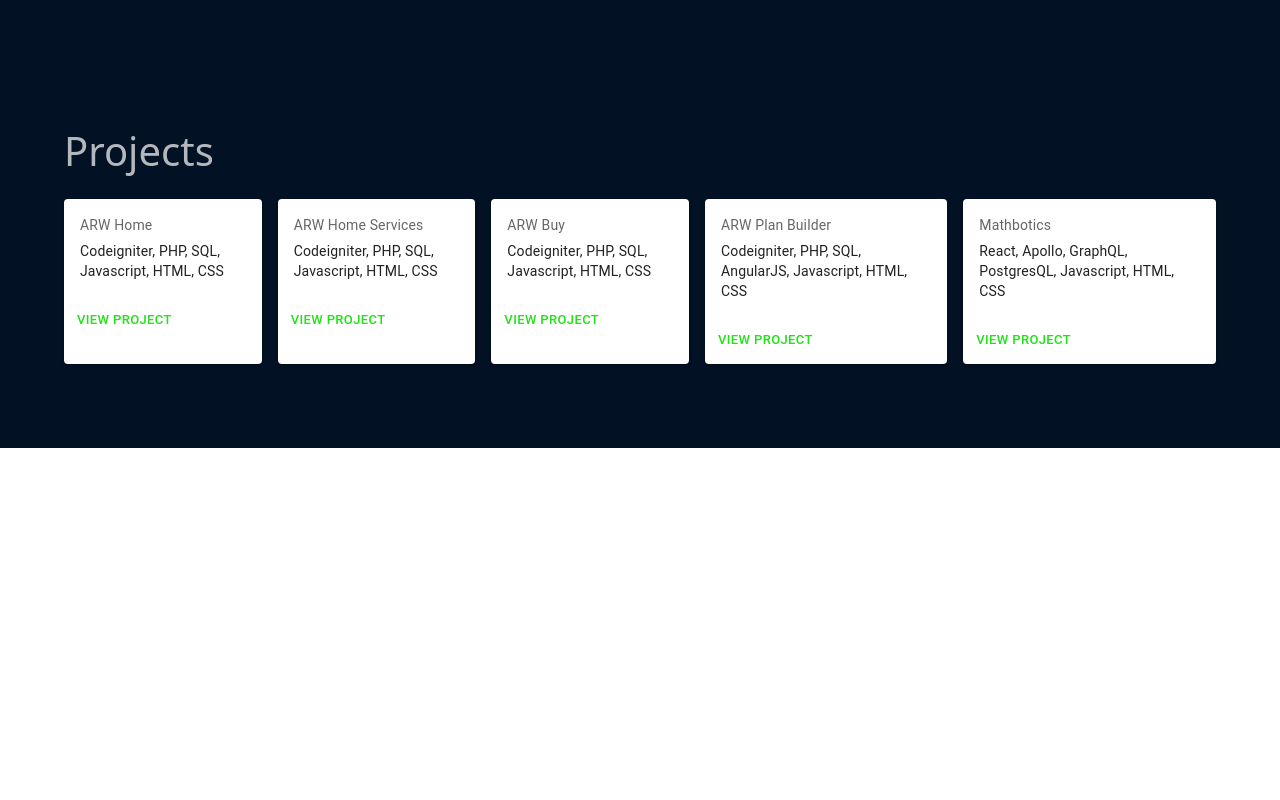
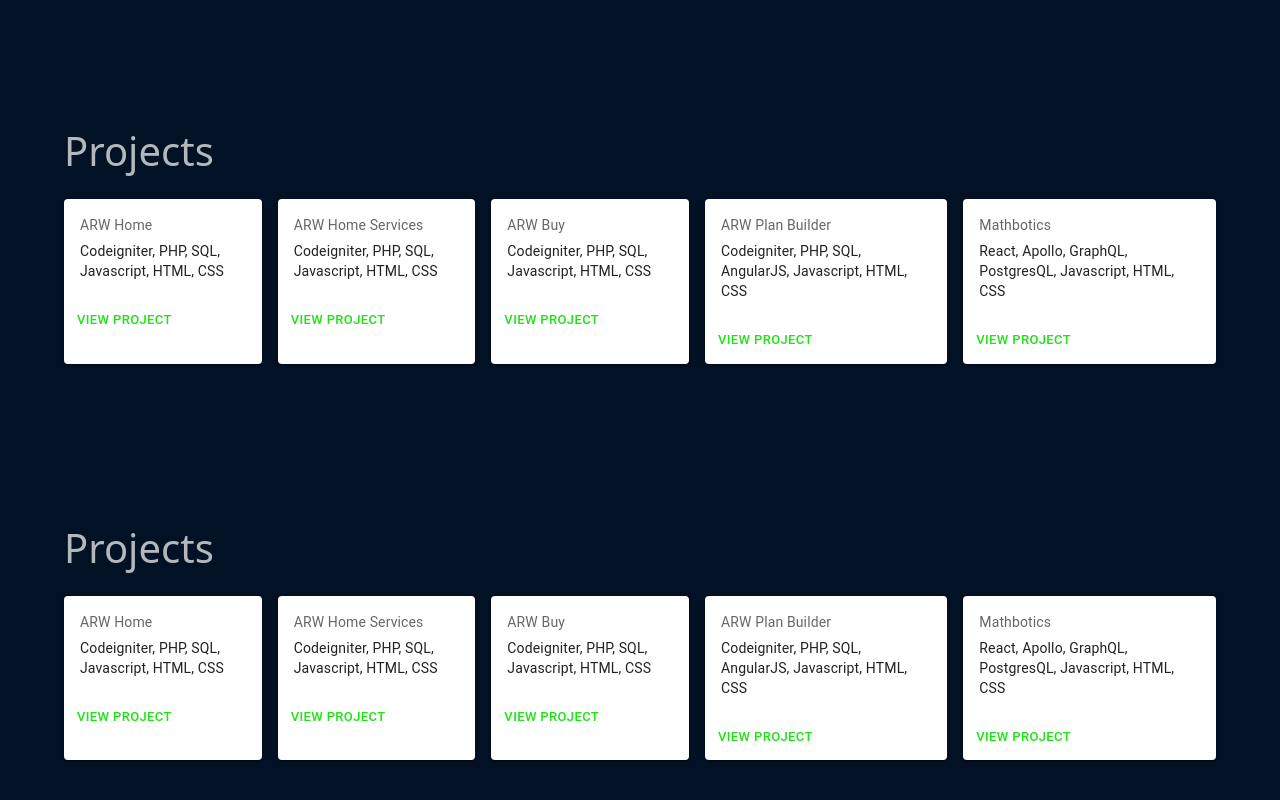
Before and after one commit to cbarb/website, a React (Create React App) app: page / in a window 1280 px wide. Shown: the part 748-1548 px from the top of the page. Before the commit the page ends 1196 px from the top, so only its background shows below. Built offline with nearby package versions, Linux system fonts and the light colour scheme.

Commit message:
Testing highlight system with other pages

```diff
--- a/src/App.js
+++ b/src/App.js
@@ -2,6 +2,7 @@ import Header from "./components/Header";
 import { Container } from "@mui/material";
 import Home from "./components/Home";
 import Footer from "./components/Footer";
+import About from "./components/About";
 import Projects from "./components/Projects";
 import { useEffect, useState } from "react";
 import { createTheme, ThemeProvider } from "@mui/material";
@@ -36,6 +37,7 @@ function App() {
         <Container>
           <Home />
           <Projects value={inView} onPageChange={handlePageChange} />
+          <About value={inView} onPageChange={handlePageChange} />
         </Container>
         <Footer projectLink={inView}/>
       </div>
--- /dev/null
+++ b/src/components/About.js
@@ -0,0 +1,103 @@
+import {
+  Card,
+  Button,
+  CardActions,
+  Typography,
+  CardContent,
+  Stack,
+} from "@mui/material";
+import { motion, useAnimation } from "framer-motion";
+import { useEffect } from "react";
+import { useInView } from "react-intersection-observer";
+
+const projects = [
+  {
+    name: "ARW Home",
+    link: "https://arwhome.com/",
+    stack: "Codeigniter, PHP, SQL, Javascript, HTML, CSS",
+  },
+  {
+    name: "ARW Home Services",
+    link: "https://arwhomeservices.com/",
+    stack: "Codeigniter, PHP, SQL, Javascript, HTML, CSS",
+  },
+  {
+    name: "ARW Buy",
+    link: "https://arwhomeservices.com/",
+    stack: "Codeigniter, PHP, SQL, Javascript, HTML, CSS",
+  },
+  {
+    name: "ARW Plan Builder",
+    link: "https://planbuilder.arwhome.com/",
+    stack: "Codeigniter, PHP, SQL, AngularJS, Javascript, HTML, CSS",
+  },
+  {
+    name: "Mathbotics",
+    link: "somegithublink.com",
+    stack: "React, Apollo, GraphQL, PostgresQL, Javascript, HTML, CSS",
+  },
+];
+
+const Projects = (props) => {
+  const { ref, inView } = useInView();
+  const animation = useAnimation();
+
+  useEffect(() => {
+    if (inView) {
+      props.onPageChange("about");
+      animation.start({
+        opacity: 1,
+        x: 0,
+      });
+    }
+    if (!inView) {
+      props.onPageChange("");
+      animation.start({
+        opacity: 0,
+        x: -400,
+      });
+    }
+  }, [inView]);
+
+  return (
+    <div
+      id="about"
+      style={{ paddingTop: "75.61px", paddingBottom: "68.5px" }}
+    >
+      <h1 className="text-color">Projects</h1>
+      <Stack
+        ref={ref}
+        spacing={2}
+        className="py-3"
+        direction={{ xs: "column", sm: "row" }}
+      >
+        {projects.map((project, i) => (
+          <Card
+            key={i}
+            component={motion.div}
+            animate={animation}
+            transition={{ duration: 1, ease: "easeInOut", delay: i * 0.15 }}
+          >
+            <CardContent>
+              <Typography
+                sx={{ fontSize: 14 }}
+                color="text.secondary"
+                gutterBottom
+              >
+                {project.name}
+              </Typography>
+              <Typography variant="body2">{project.stack}</Typography>
+            </CardContent>
+            <CardActions>
+              <Button href={project.link} size="small">
+                View Project
+              </Button>
+            </CardActions>
+          </Card>
+        ))}
+      </Stack>
+    </div>
+  );
+};
+
+export default Projects;
```
